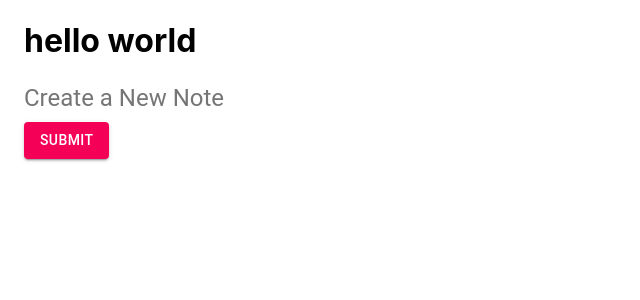
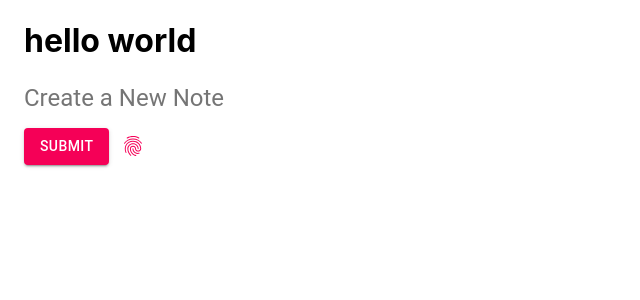
Before and after one commit to hamzazaka/material-ui-study, a React (Create React App) app: page / in a window 1280 px wide. Shown: the top 300 px of the page, without its empty margins (0-640 px from the left). Built offline with nearby package versions, Linux system fonts and the light colour scheme.

Commit message:
workign on fingerprint

```diff
--- a/package.json
+++ b/package.json
@@ -4,6 +4,7 @@
   "private": true,
   "dependencies": {
     "@material-ui/core": "^4.12.3",
+    "@material-ui/icons": "^4.11.2",
     "@testing-library/jest-dom": "^5.14.1",
     "@testing-library/react": "^12.0.0",
     "@testing-library/user-event": "^13.2.1",
--- a/src/App.js
+++ b/src/App.js
@@ -2,6 +2,7 @@ import logo from './logo.svg';
 import './App.css';
 import {Button, ButtonGroup, IconButton, Typography} from '@material-ui/core';
 import  Container  from '@material-ui/core/Container';
+import { Fingerprint } from '@material-ui/icons';
 
 function App() {
   return (
@@ -13,6 +14,9 @@ function App() {
       <Button
       onClick={()=>console.log('you clicked me')}
       type='submit' color='secondary' variant='contained' > Submit</Button>
+      <IconButton aria-label='fingerprint' color='secondary'>
+        <Fingerprint/>
+      </IconButton>
     </Container>
   );
 }
```
Also changed, not shown: 2 other files (tests, documents, lock files or other folders).
